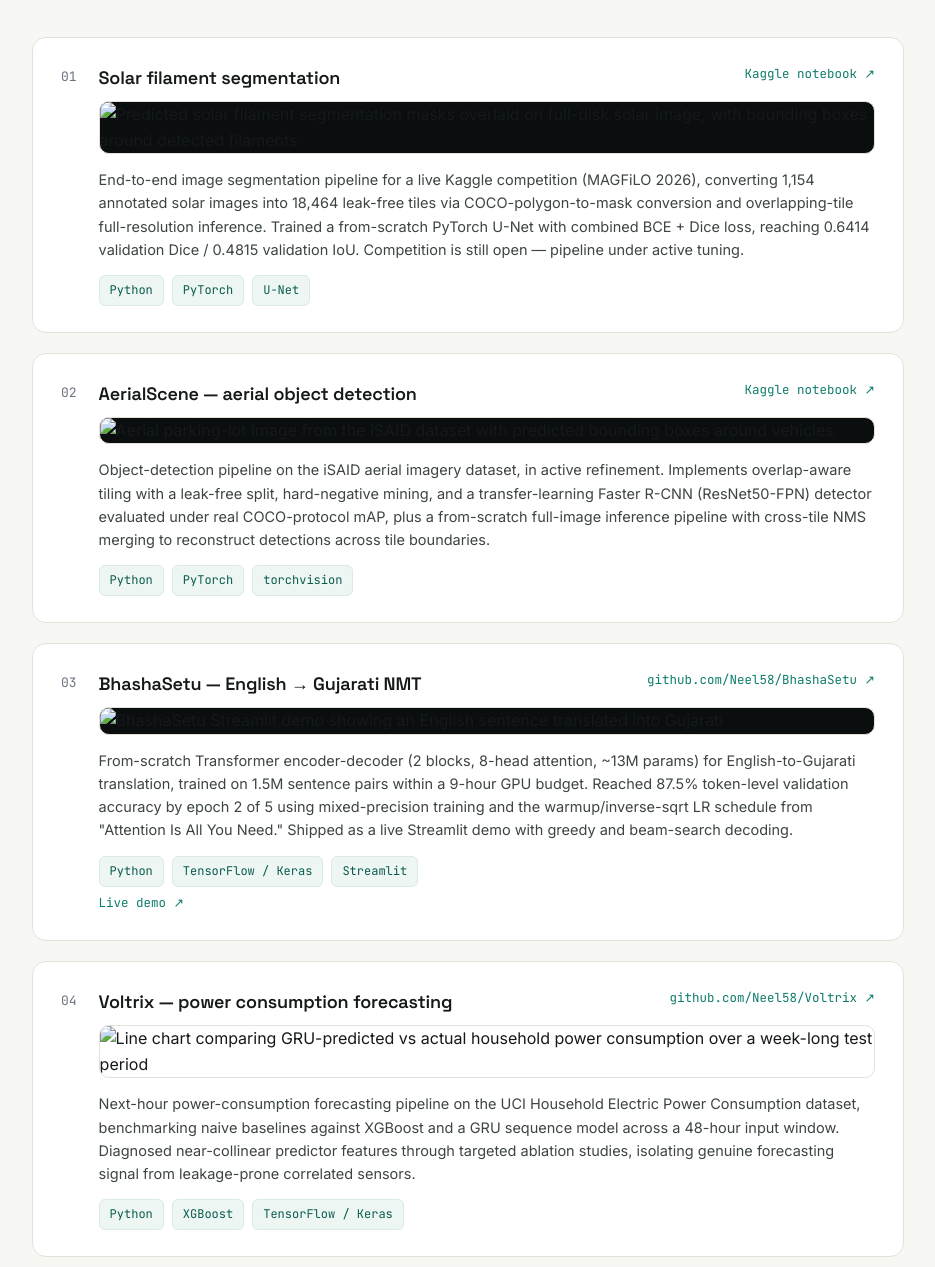
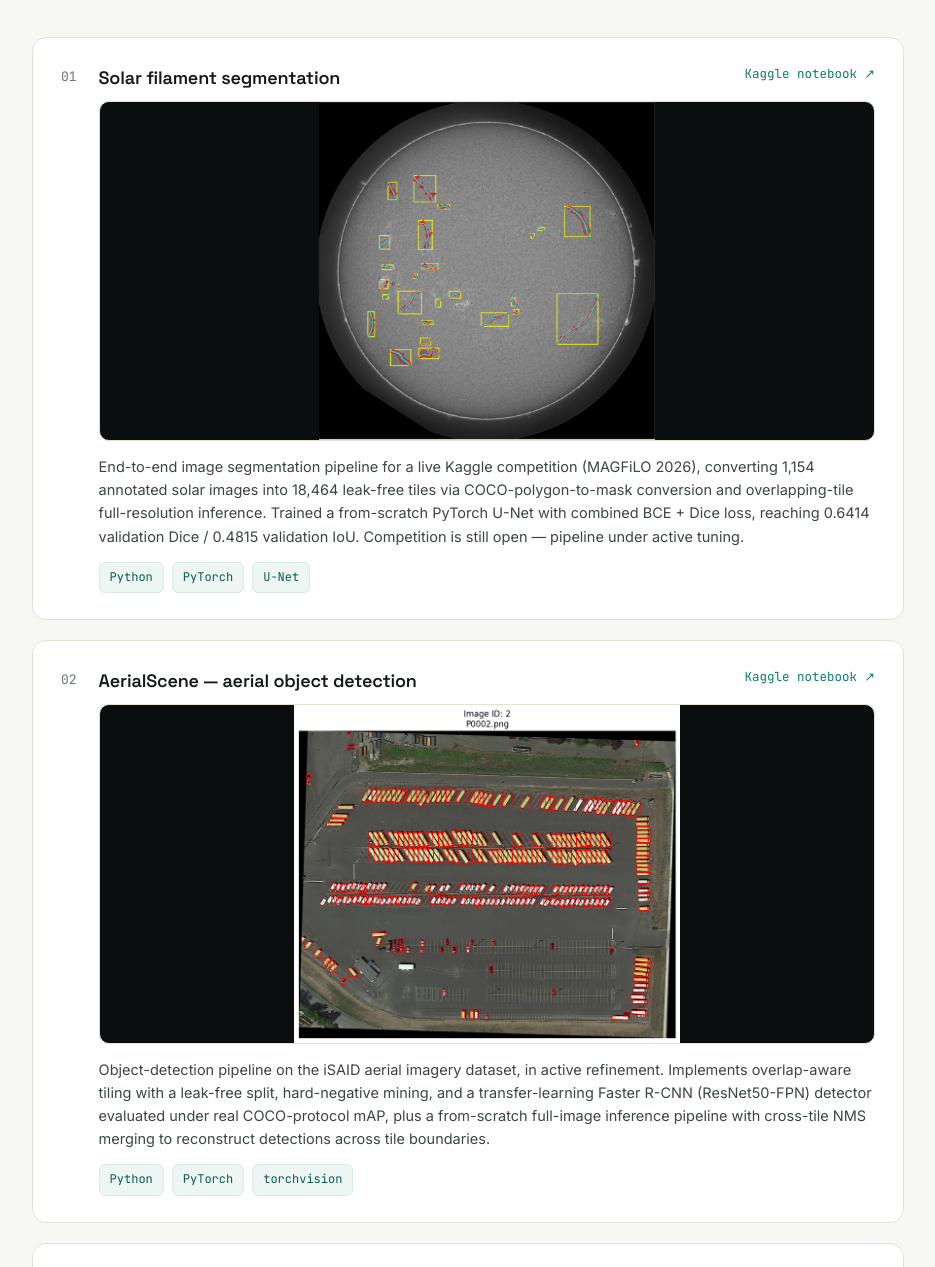
Before and after one commit to Neel58/Neel58.github.io, a plain HTML site: page index.html in a window 1280 px wide. Shown: the part 2126-3393 px from the top of the page, without its empty margins (172-1107 px from the left). Drawn offline with Linux system fonts and the light colour scheme.

Commit message:
Update index.html

```diff
--- a/index.html
+++ b/index.html
@@ -360,7 +360,7 @@
             <h3>Solar filament segmentation</h3>
             <a class="project-link" href="https://www.kaggle.com/code/neeldipeshshah/lb-0-27-a-complete-deep-dive-eda-u-net" target="_blank" rel="noopener">Kaggle notebook ↗</a>
           </div>
-          <img class="proj-img" src="assets/solar-segmentation.png" alt="Predicted solar filament segmentation masks overlaid on full-disk solar image, with bounding boxes around detected filaments">
+          <img class="proj-img" src="solar-segmentation.png" alt="Predicted solar filament segmentation masks overlaid on full-disk solar image, with bounding boxes around detected filaments">
           <p>End-to-end image segmentation pipeline for a live Kaggle competition (MAGFiLO 2026), converting 1,154 annotated solar images into 18,464 leak-free tiles via COCO-polygon-to-mask conversion and overlapping-tile full-resolution inference. Trained a from-scratch PyTorch U-Net with combined BCE + Dice loss, reaching 0.6414 validation Dice / 0.4815 validation IoU. Competition is still open — pipeline under active tuning.</p>
           <div class="tag-row">
             <span class="tag">Python</span>
@@ -377,7 +377,7 @@
             <h3>AerialScene — aerial object detection</h3>
             <a class="project-link" href="https://www.kaggle.com/code/neeldipeshshah/aerial-sense-object-detection-on-isaid-data-ipy" target="_blank" rel="noopener">Kaggle notebook ↗</a>
           </div>
-          <img class="proj-img" src="assets/aerialscene-detection.png" alt="Aerial parking-lot image from the iSAID dataset with predicted bounding boxes around vehicles">
+          <img class="proj-img" src="aerialscene-detection.png" alt="Aerial parking-lot image from the iSAID dataset with predicted bounding boxes around vehicles">
           <p>Object-detection pipeline on the iSAID aerial imagery dataset, in active refinement. Implements overlap-aware tiling with a leak-free split, hard-negative mining, and a transfer-learning Faster R-CNN (ResNet50-FPN) detector evaluated under real COCO-protocol mAP, plus a from-scratch full-image inference pipeline with cross-tile NMS merging to reconstruct detections across tile boundaries.</p>
           <div class="tag-row">
             <span class="tag">Python</span>
@@ -394,7 +394,7 @@
             <h3>BhashaSetu — English → Gujarati NMT</h3>
             <a class="project-link" href="https://github.com/Neel58/BhashaSetu" target="_blank" rel="noopener">github.com/Neel58/BhashaSetu ↗</a>
           </div>
-          <img class="proj-img" src="assets/bhashasetu-demo.png" alt="BhashaSetu Streamlit demo showing an English sentence translated into Gujarati">
+          <img class="proj-img" src="bhashasetu-demo.png" alt="BhashaSetu Streamlit demo showing an English sentence translated into Gujarati">
           <p>From-scratch Transformer encoder-decoder (2 blocks, 8-head attention, ~13M params) for English-to-Gujarati translation, trained on 1.5M sentence pairs within a 9-hour GPU budget. Reached 87.5% token-level validation accuracy by epoch 2 of 5 using mixed-precision training and the warmup/inverse-sqrt LR schedule from "Attention Is All You Need." Shipped as a live Streamlit demo with greedy and beam-search decoding.</p>
           <div class="tag-row">
             <span class="tag">Python</span>
@@ -412,7 +412,7 @@
             <h3>Voltrix — power consumption forecasting</h3>
             <a class="project-link" href="https://github.com/Neel58/Voltrix-Household-Power-Consumption-Forecasting" target="_blank" rel="noopener">github.com/Neel58/Voltrix ↗</a>
           </div>
-          <img class="proj-img" src="assets/voltrix-forecast.png" alt="Line chart comparing GRU-predicted vs actual household power consumption over a week-long test period" style="background:#fff;">
+          <img class="proj-img" src="voltrix-forecast.png" alt="Line chart comparing GRU-predicted vs actual household power consumption over a week-long test period" style="background:#fff;">
           <p>Next-hour power-consumption forecasting pipeline on the UCI Household Electric Power Consumption dataset, benchmarking naive baselines against XGBoost and a GRU sequence model across a 48-hour input window. Diagnosed near-collinear predictor features through targeted ablation studies, isolating genuine forecasting signal from leakage-prone correlated sensors.</p>
           <div class="tag-row">
             <span class="tag">Python</span>
```
